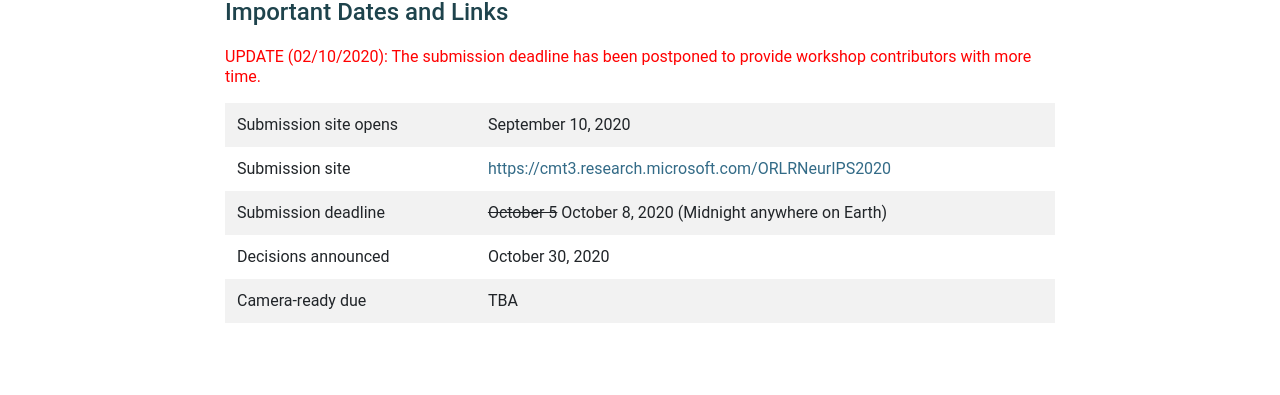
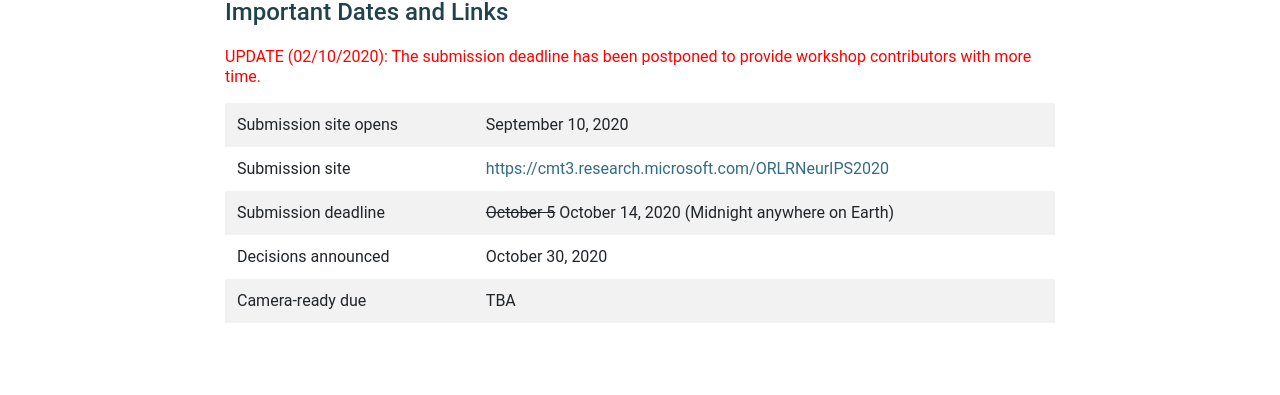
Before and after one commit to orlrworkshop/orlrworkshop.github.io, a Jekyll site: the page built from submit.html, in a window 1280 px wide. Shown: the part 963-1358 px from the top of the page. Built offline with Jekyll 4.4.1, drawn with Linux system fonts in a browser that asks for light colours; nearby versions of some CDN libraries.

Commit message:
Postpone Deadline

```diff
--- a/submit.html
+++ b/submit.html
@@ -61,7 +61,7 @@ layout: default
     </tr>
     <tr>
       <td>Submission deadline</td>
-      <td><strike>October 5</strike> October 8, 2020 (Midnight anywhere on Earth)</td>
+      <td><strike>October 5</strike> October 14, 2020 (Midnight anywhere on Earth)</td>
     </tr>
     <tr>
       <td>Decisions announced</td>
```
